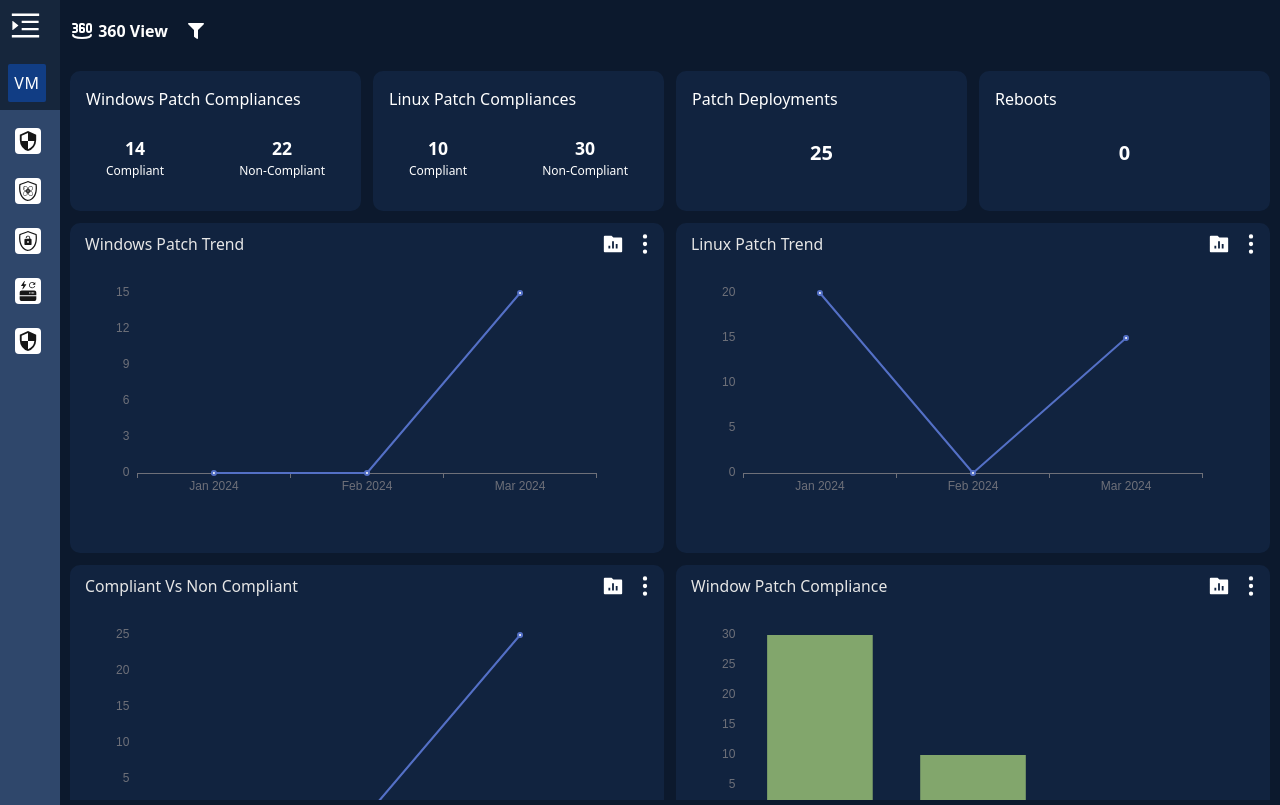
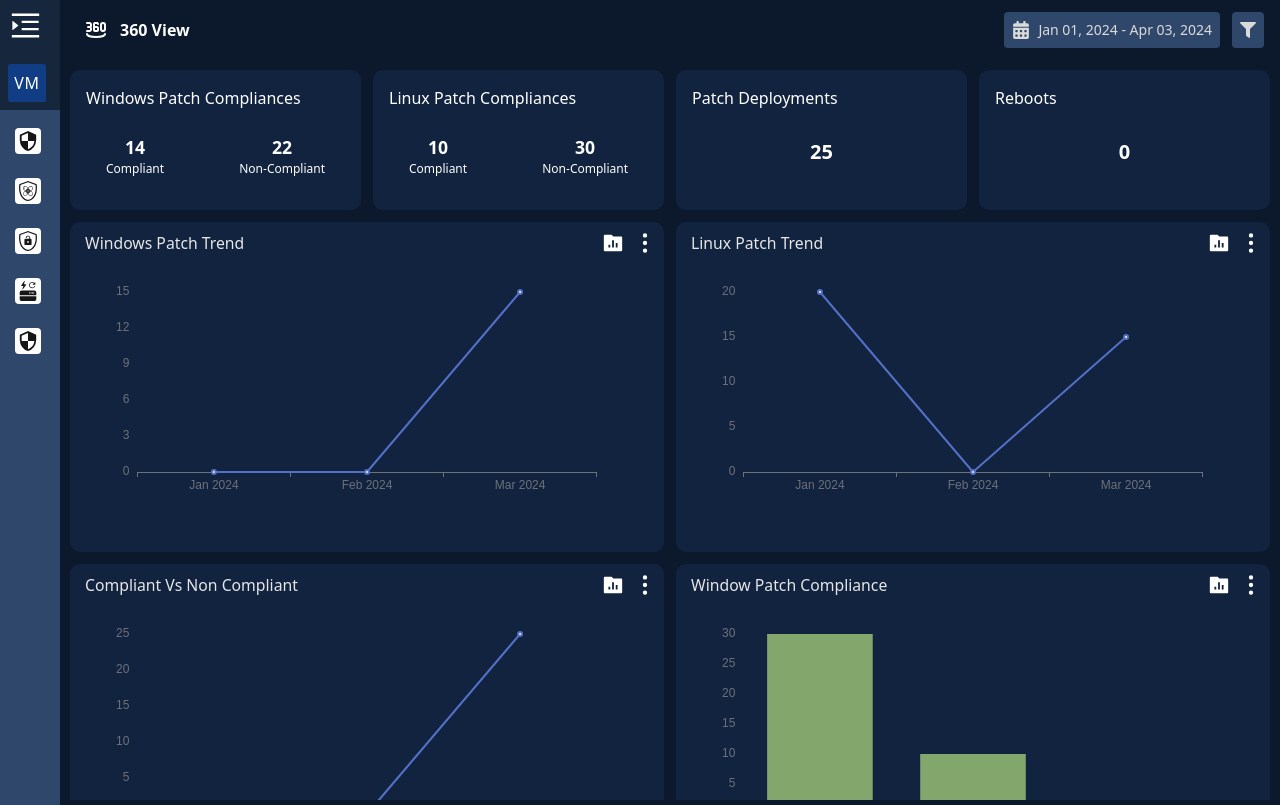
Before and after one commit to vsdev97/Dashboard-Appl, a React (Create React App) app: page /dashboard/user in a window 1280 px wide. Built offline with nearby package versions, Linux system fonts and the light colour scheme; sample sign-in values are in the browser's storage.

Commit message:
Enabled theming thru keyboard hot keys

```diff
--- a/package.json
+++ b/package.json
@@ -9,6 +9,7 @@
     "echarts": "^5.5.0",
     "react": "^18.2.0",
     "react-dom": "^18.2.0",
+    "react-hotkeys-hook": "^4.5.0",
     "react-router-dom": "^6.22.3",
     "react-scripts": "5.0.1",
     "react-table": "^7.8.0",
--- a/src/App.css
+++ b/src/App.css
@@ -367,3 +367,8 @@ main {
   font-size: 14px;
   border-radius: 10px;
 }
+
+.iconBg{
+  background: var(--g-border-kbi);
+  color: var(--g-main-icon-color);
+}
--- a/src/Icons/index.jsx
+++ b/src/Icons/index.jsx
@@ -972,3 +972,21 @@ export const FilterIcon = () => {
     </div>
   );
 };
+
+export const CalendarIcon = () => {
+  return (
+    <div>
+      <svg
+        stroke="currentColor"
+        fill="currentColor"
+        stroke-width="0"
+        viewBox="0 0 448 512"
+        height="18px"
+        width="18px"
+        xmlns="http://www.w3.org/2000/svg"
+      >
+        <path d="M0 464c0 26.5 21.5 48 48 48h352c26.5 0 48-21.5 48-48V192H0v272zm320-196c0-6.6 5.4-12 12-12h40c6.6 0 12 5.4 12 12v40c0 6.6-5.4 12-12 12h-40c-6.6 0-12-5.4-12-12v-40zm0 128c0-6.6 5.4-12 12-12h40c6.6 0 12 5.4 12 12v40c0 6.6-5.4 12-12 12h-40c-6.6 0-12-5.4-12-12v-40zM192 268c0-6.6 5.4-12 12-12h40c6.6 0 12 5.4 12 12v40c0 6.6-5.4 12-12 12h-40c-6.6 0-12-5.4-12-12v-40zm0 128c0-6.6 5.4-12 12-12h40c6.6 0 12 5.4 12 12v40c0 6.6-5.4 12-12 12h-40c-6.6 0-12-5.4-12-12v-40zM64 268c0-6.6 5.4-12 12-12h40c6.6 0 12 5.4 12 12v40c0 6.6-5.4 12-12 12H76c-6.6 0-12-5.4-12-12v-40zm0 128c0-6.6 5.4-12 12-12h40c6.6 0 12 5.4 12 12v40c0 6.6-5.4 12-12 12H76c-6.6 0-12-5.4-12-12v-40zM400 64h-48V16c0-8.8-7.2-16-16-16h-32c-8.8 0-16 7.2-16 16v48H160V16c0-8.8-7.2-16-16-16h-32c-8.8 0-16 7.2-16 16v48H48C21.5 64 0 85.5 0 112v48h448v-48c0-26.5-21.5-48-48-48z"></path>
+      </svg>
+    </div>
+  );
+};
--- a/src/components/Widget/index.jsx
+++ b/src/components/Widget/index.jsx
@@ -14,6 +14,7 @@ import {
   DownloadIcon,
   EmailIcon,
 } from "../../Icons";
+import { Loader } from "../loader";
 
 const CHART_CONTAINER_STYLE = {
   position: "relative",
@@ -182,7 +183,7 @@ const ChartWidget = ({ data, title, defaultChartType }) => {
     <div style={CHART_CONTAINER_STYLE}>
       {refreshing && (
         <div className="w-full h-full flex justify-center items-center absolute inset-0  bg-opacity-75 bg-gray-900">
-          Loading...
+          <Loader />  Loading...
         </div>
       )}
       <div ref={chartRef} style={{ width: "100%", height: "100%" }} />
--- a/src/pages/EagleView/index.jsx
+++ b/src/pages/EagleView/index.jsx
@@ -3,7 +3,7 @@ import React from "react";
 import KpiTwoComponent from "../../components/Kpi/KpiTwo";
 import KPIOneComponent from "../../components/Kpi/KpiOne";
 import ChartWidget from "../../components/Widget/index";
-import { FilterIcon, Three60Icon } from "../../Icons";
+import { CalendarIcon, FilterIcon, Three60Icon } from "../../Icons";
 
 const EagleView = () => {
   const kpiData = [
@@ -52,24 +52,34 @@ const EagleView = () => {
     values: [0, 0, 0, 20, 15],
   };
   return (
-    <div className="flex h-full w-full flex-col" style={{ height: "100vh" }}>
+    <div className="flex flex-row h-full w-full flex-col" style={{ height: "100vh" }}>
+      <div class="flex md:flex-row flex items-center py-3 px-4">
+        <span class="pr-3 text-md md:text-md TitleMarginSet truncateText">
+          <div class="flex items-center font-semibold gap-3 pl-2">
+            <Three60Icon />
+            360 View
+          </div>
+        </span>
+        <div class="flex ml-auto">
+          <div class="relative inline-block text-left select-none">
             <div
-        style={{
-          height: "65px",
-          background: "var(--bg-color)",
-          color: "var(--text-color)",
-          display: "flex",
-          alignItems: "center",
-          padding: "10px",
-        }}
+              role="button"
+              tabindex="-1"
+              class="flex items-center justify-center space-x-2 w-full  rounded  p-2 iconBg"
             >
-        <Three60Icon /> &nbsp; <span style={{ fontSize: "16px", fontWeight: "600" }}>360 View</span>
+              <CalendarIcon />
+              <span class="cursor-pointer text-sm md:block">Jan 01, 2024 - Apr 03, 2024</span>
+            </div>
+          </div>
           <div
             class="flex iconBg p-2 rounded cursor-pointer items-center ml-3"
-          aria-describedby="popup-182"
+            aria-describedby="popup-1"
           >
             <div class="flex items-center w-full">
+              <div>
                 <FilterIcon />
+              </div>
+            </div>
           </div>
         </div>
       </div>
--- a/src/pages/sidenav.jsx
+++ b/src/pages/sidenav.jsx
@@ -1,5 +1,7 @@
 import React, { useState } from "react";
 import { NavLink, useNavigate } from "react-router-dom";
+import { useHotkeys } from "react-hotkeys-hook";
+
 import {
   FaCheck,
   FaChevronDown,
@@ -61,6 +63,17 @@ const NavBar = ({ userRole, handleLogouts, children }) => {
     handleLogouts();
     navigate("/");
   };
+
+  //theme toggle with keyboard control keys
+  useHotkeys("ctrl+c", () => {
+    if (theme === "blue") {
+      handleTheme("dark");
+    } else if (theme === "dark") {
+      handleTheme("light");
+    } else {
+      handleTheme("blue");
+    }
+  });
 
   const toggleLeftMenu = () => {
     updateIsMenuOpen({ value: !isMenuOpen?.value });
--- a/src/theme/styles/blue.css
+++ b/src/theme/styles/blue.css
@@ -9,4 +9,6 @@
   --aside-menu-bg-color: #fff;
   --aside-menu-icon-color: #161616;
   --sidebar-border: #ffffff;
+  --g-main-icon-color: #dadada;
+  --g-border-kbi: #2f476b;
 }
--- a/src/theme/styles/dark.css
+++ b/src/theme/styles/dark.css
@@ -9,4 +9,6 @@
   --aside-menu-bg-colors: #27a8e0;
   --sidebar-border: #ffffff;
   --aside-menu-icon-color: #161616;
+  --g-main-icon-color: #e6e6e6;
+  --g-border-kbi: #282825;
 }
--- a/src/theme/styles/light.css
+++ b/src/theme/styles/light.css
@@ -11,4 +11,6 @@
   --aside-menu-bg-color: #fff;
   --sidebar-border: #18325a;
   --aside-menu-icon-color: #161616;
+  --g-border-kbi: #dcdcdc;
+  --g-main-icon-color: #18325a;
 }
```
Also changed, not shown: 1 other file (tests, documents, lock files or other folders). Lines whose indentation alone changed are shown as unchanged.
